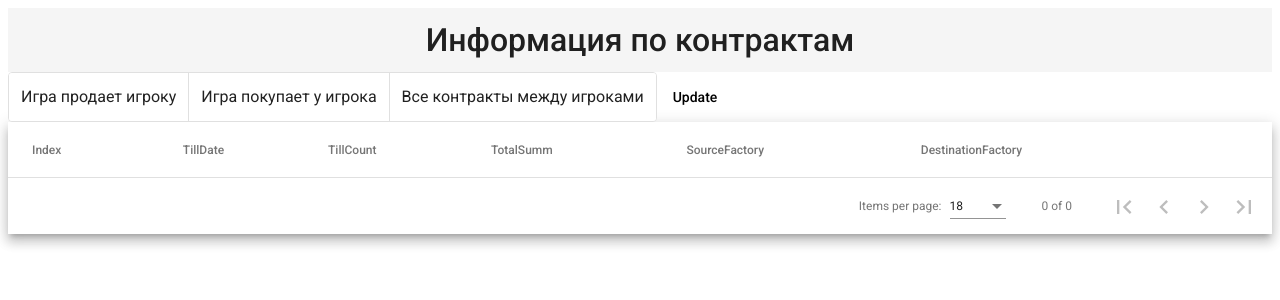
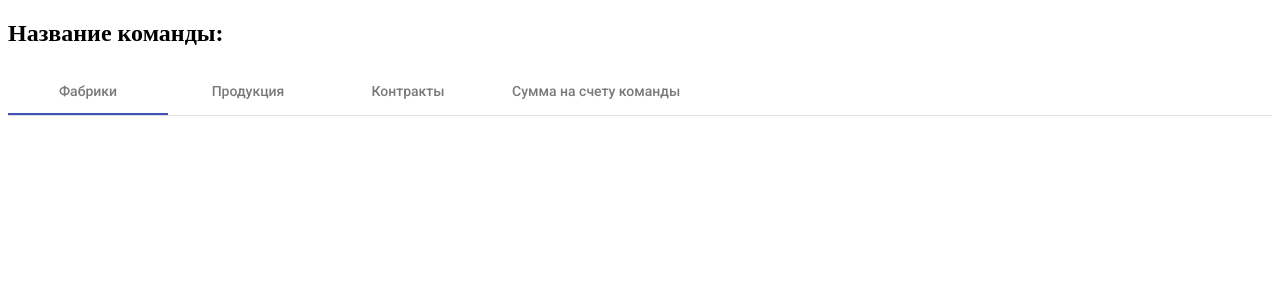
Before and after one commit to yafarkin/im.production, an Angular app in the folder src/IM.Production.UI/: page /teamDetails in a window 1280 px wide. Shown: the top 300 px of the page. Built offline with nearby package versions, Linux system fonts and the light colour scheme; no server answers.

Commit message:
Добавил маршрутизацию и вывод тестовых данных в отдельном компоненте

```diff
--- a/src/IM.Production.UI/package.json
+++ b/src/IM.Production.UI/package.json
@@ -20,9 +20,9 @@
         "@angular/material": "^8.2.3",
         "@angular/platform-browser": "~8.2.8",
         "@angular/platform-browser-dynamic": "~8.2.8",
-        "@angular/router": "~8.2.8",
+        "@angular/router": "^8.2.14",
         "hammerjs": "^2.0.8",
-        "rxjs": "~6.4.0",
+        "rxjs": "^6.4.0",
         "tslib": "^1.10.0",
         "zone.js": "~0.9.1"
     },
--- a/src/IM.Production.UI/proxy.conf.json
+++ b/src/IM.Production.UI/proxy.conf.json
@@ -1,6 +1,6 @@
 {
-    "/api":{
-        "target" : "http://localhost:54726",
-        "secure" : false
+    "/api": {
+        "target": "http://localhost:54726",
+        "secure": false
     }
 }
--- a/src/IM.Production.UI/src/app/app.component.html
+++ b/src/IM.Production.UI/src/app/app.component.html
@@ -1 +1 @@
-<app-contracts></app-contracts>
+<router-outlet></router-outlet>
--- a/src/IM.Production.UI/src/app/app.module.ts
+++ b/src/IM.Production.UI/src/app/app.module.ts
@@ -4,7 +4,9 @@ import { BrowserModule } from '@angular/platform-browser';
 import { FormsModule } from '@angular/forms';
 import { HttpClientModule } from '@angular/common/http';
 import { BrowserAnimationsModule } from '@angular/platform-browser/animations';
+import { Routes, RouterModule } from '@angular/router';
 
+import { MatTabsModule } from '@angular/material/tabs';
 import { MatTableModule } from '@angular/material/table';
 import { MatPaginatorModule } from '@angular/material/paginator';
 import { MatSortModule } from '@angular/material/sort';
@@ -14,21 +16,34 @@ import { MatToolbarModule } from '@angular/material/toolbar';
 import { AppComponent } from './app.component';
 import { ContractsComponent } from '../contracts/contracts.component';
 import { TeamsComponent } from '../teams/teams.component';
+import { TeamsService } from '../services/teams.service';
+import { TeamDetailsComponent } from '../team-details/team-details.component';
+
+// определение маршрутов
+const appRoutes: Routes = [
+    { path: '', component: TeamsComponent },
+    { path: 'teamDetails', component: TeamDetailsComponent }
+];
 
 @NgModule({
     declarations: [
         AppComponent,
         ContractsComponent,
-        TeamsComponent
+        TeamsComponent,
+        TeamDetailsComponent
     ],
     imports: [
         CommonModule, BrowserModule, FormsModule,
         MatTableModule, MatPaginatorModule, MatSortModule,
         MatButtonModule, MatButtonToggleModule, MatToolbarModule,
+        MatTabsModule,
         HttpClientModule,
-        BrowserAnimationsModule
+        BrowserAnimationsModule,
+        BrowserModule, RouterModule.forRoot(appRoutes)
     ],
-    providers: [],
+    providers: [
+        TeamsService
+    ],
     bootstrap: [
         AppComponent
     ]
--- a/src/IM.Production.UI/src/services/teams.service.ts
+++ b/src/IM.Production.UI/src/services/teams.service.ts
@@ -5,7 +5,7 @@ import { Observable } from 'rxjs';
 
 @Injectable()
 export class TeamsService {
-    private url = "https://localhost:44394/api/teams";
+    private url = "/api/teams";
     constructor(private http: HttpClient) { }
 
     getTeams(): Observable<Team[]> {
--- /dev/null
+++ b/src/IM.Production.UI/src/team-details/team-details.component.html
@@ -0,0 +1,7 @@
+<h2>Название команды: {{name}}</h2>
+<mat-tab-group>
+    <mat-tab label="Фабрики"> {{factories}} </mat-tab>
+    <mat-tab label="Продукция"> {{productionType}} </mat-tab>
+    <mat-tab label="Контракты"> {{contracts}} </mat-tab>
+    <mat-tab label="Сумма на счету команды"> {{sum}} </mat-tab>
+</mat-tab-group>
--- /dev/null
+++ b/src/IM.Production.UI/src/team-details/team-details.component.ts
@@ -0,0 +1,32 @@
+import { Component, OnInit, Input } from '@angular/core';
+import { ActivatedRoute } from '@angular/router';
+import { Subscription } from 'rxjs';
+import { Team } from '../models/team';
+
+@Component({
+    selector: 'app-team-details',
+    templateUrl: './team-details.component.html',
+    styleUrls: ['./team-details.component.scss']
+})
+export class TeamDetailsComponent {
+    name: string;
+    productionType: string;
+    factories: string[];
+    sum: number;
+    contracts: string;
+
+    querySubscription: Subscription;
+
+    constructor(private route: ActivatedRoute) {
+
+        this.querySubscription = route.queryParams.subscribe(
+            (queryParam: any) => {
+                this.name = queryParam['name'];
+                this.productionType = queryParam['productionType'];
+                this.factories = queryParam['factories'];
+                this.sum = queryParam['sum'];
+                this.contracts = queryParam['contracts'];
+            }
+        );
+    }
+}
--- a/src/IM.Production.UI/src/teams/teams.component.html
+++ b/src/IM.Production.UI/src/teams/teams.component.html
@@ -3,7 +3,7 @@
         <mat-header-cell *matHeaderCellDef>
             <h3>Название</h3>
         </mat-header-cell>
-        <mat-cell *matCellDef="let team"> {{team.name}} </mat-cell>
+        <mat-cell *matCellDef="let team"> <button (click)="goTeamDetails(team)">{{team.name}}</button></mat-cell>
     </ng-container>
 
     <ng-container matColumnDef="productionType">
--- a/src/IM.Production.UI/src/teams/teams.component.ts
+++ b/src/IM.Production.UI/src/teams/teams.component.ts
@@ -1,9 +1,8 @@
 import { Component } from '@angular/core';
+import { Router } from '@angular/router';
 import { OnInit } from '@angular/core';
 import { Team } from '../models/team';
 import { TeamsService } from '../services/teams.service';
-import { DataSource } from '@angular/cdk/table';
-import { Observable } from 'rxjs';
 
 @Component({
     selector: 'app-teams',
@@ -16,7 +15,7 @@ export class TeamsComponent implements OnInit {
     displayedColumns: string[] = ['name', 'productionType', 'factories', 'sum', 'contracts'];
     teams: Team[];
 
-    constructor(private serv: TeamsService) { }
+    constructor(private serv: TeamsService, private router: Router) { }
     ngOnInit() {
         this.loadTeams();
     }
@@ -24,4 +23,20 @@ export class TeamsComponent implements OnInit {
     loadTeams() {
         this.serv.getTeams().subscribe(data => this.teams = data);
     }
+
+    //Переход на страницу с детальной информацией о команде.
+    goTeamDetails(team: Team) {
+        this.router.navigate(
+            ['teamDetails'],
+            {
+                queryParams: {
+                    'name': team.name,
+                    'productionType': team.productionType,
+                    'factories': team.factories,
+                    'sum': team.sum,
+                    'contracts': team.contracts,
+                }
+            }
+        );
+    }
 }
```
Also changed, not shown: src/IM.Production.UI/src/team-details/team-details.component.scss (added), 2 other files (tests, documents, lock files or other folders).
